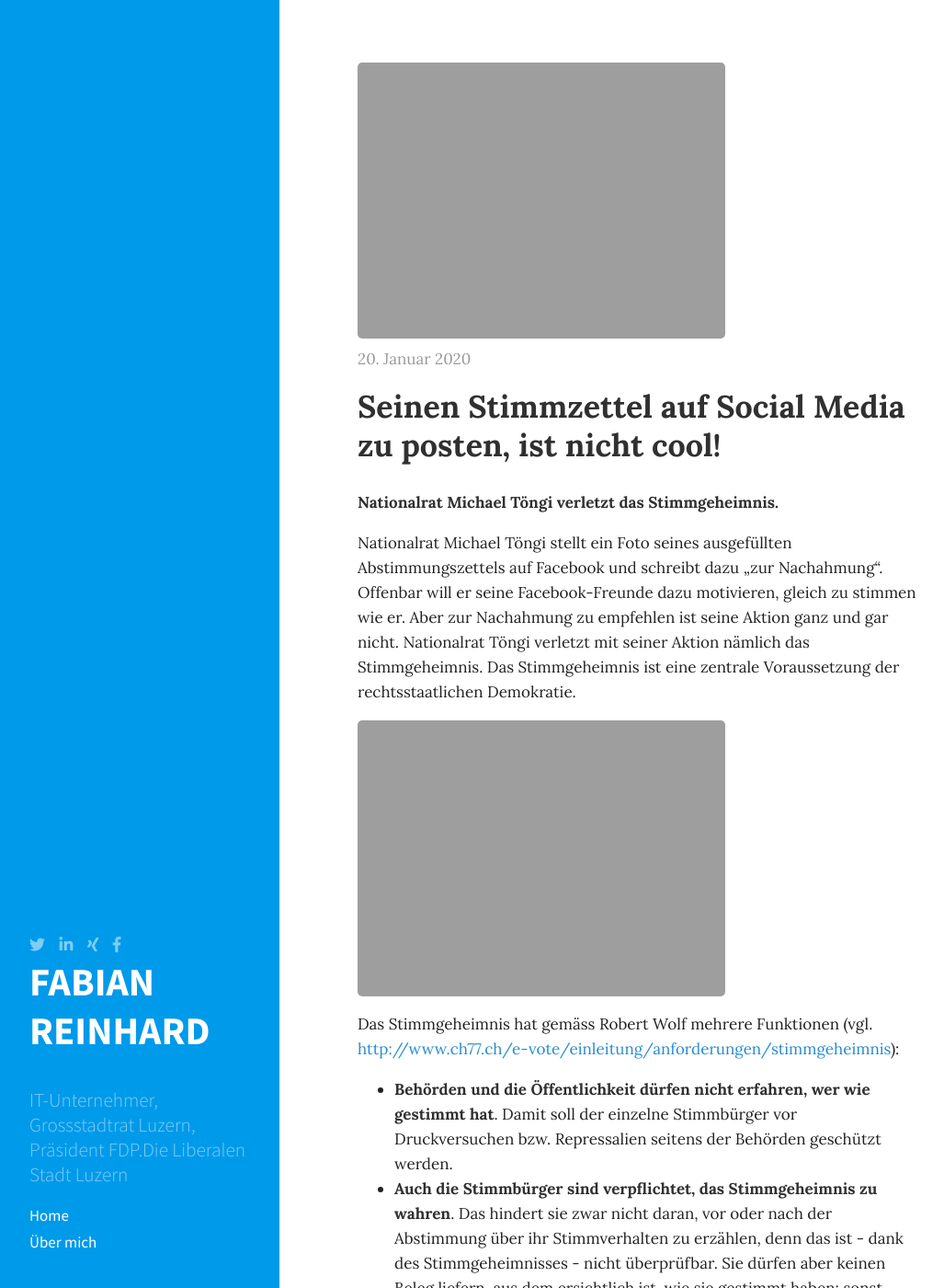
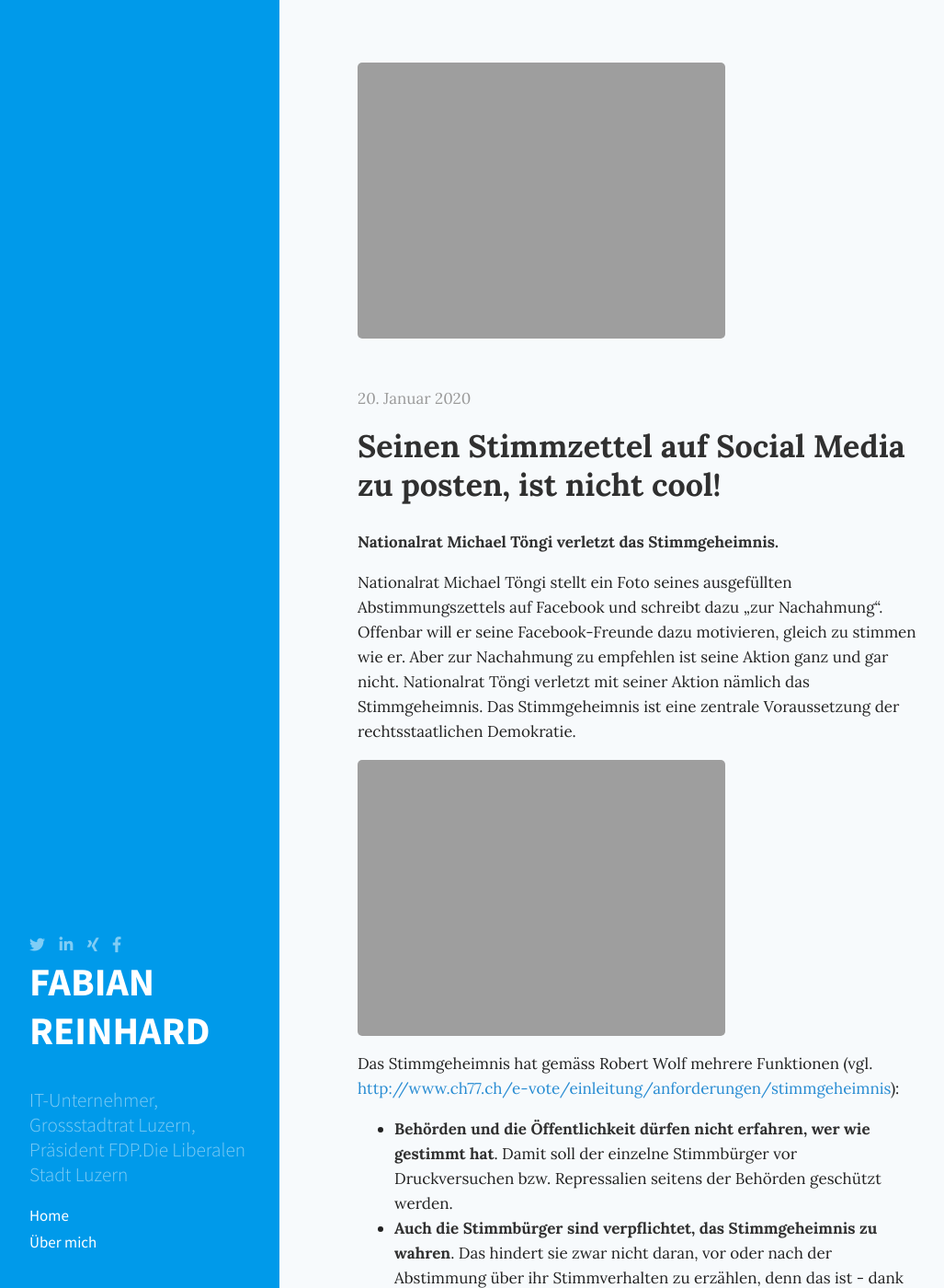
Before and after one commit to freinhard/freinhard.github.io, a Jekyll site: the page built from index.html, in a window 1280 px wide and 1400 px high. Shown: the whole window at 92% size, without its empty margins (2-1029 px from the left). Built offline with Jekyll 4.4.1, drawn with Linux system fonts in a browser that asks for light colours; nearby versions of some CDN libraries; the list of posts is cut into pages by our own code; comment, search, counter and statistics services are not loaded.

Commit message:
Improves styling

```diff
--- a/index.html
+++ b/index.html
@@ -3,7 +3,7 @@ layout: default
 title: Home
 ---
 
-<div>
+<div id="flyer">
     <img src="{{ site.baseurl }}/public/assets/Flyer-2020.png" alt="Flyer Wahlen 2020" />
 </div>
 
--- a/public/css/custom.css
+++ b/public/css/custom.css
@@ -5,7 +5,10 @@ html {
 	line-height: 27px;
 }
 
-body {color: rgb(34, 34, 34)}
+body {
+	color: rgb(34, 34, 34);
+	background: #F7FAFC
+}
 
 .sidebar {
     background-color: #009AEA;
@@ -66,3 +69,7 @@ h1, h2, h3, h4, h5, h6 {
 .pagination {
 	font-family: "Source Sans Pro", arial, helvetica, sans-serif;
 }
+
+#flyer {
+	margin-bottom: 60px;
+}
```
